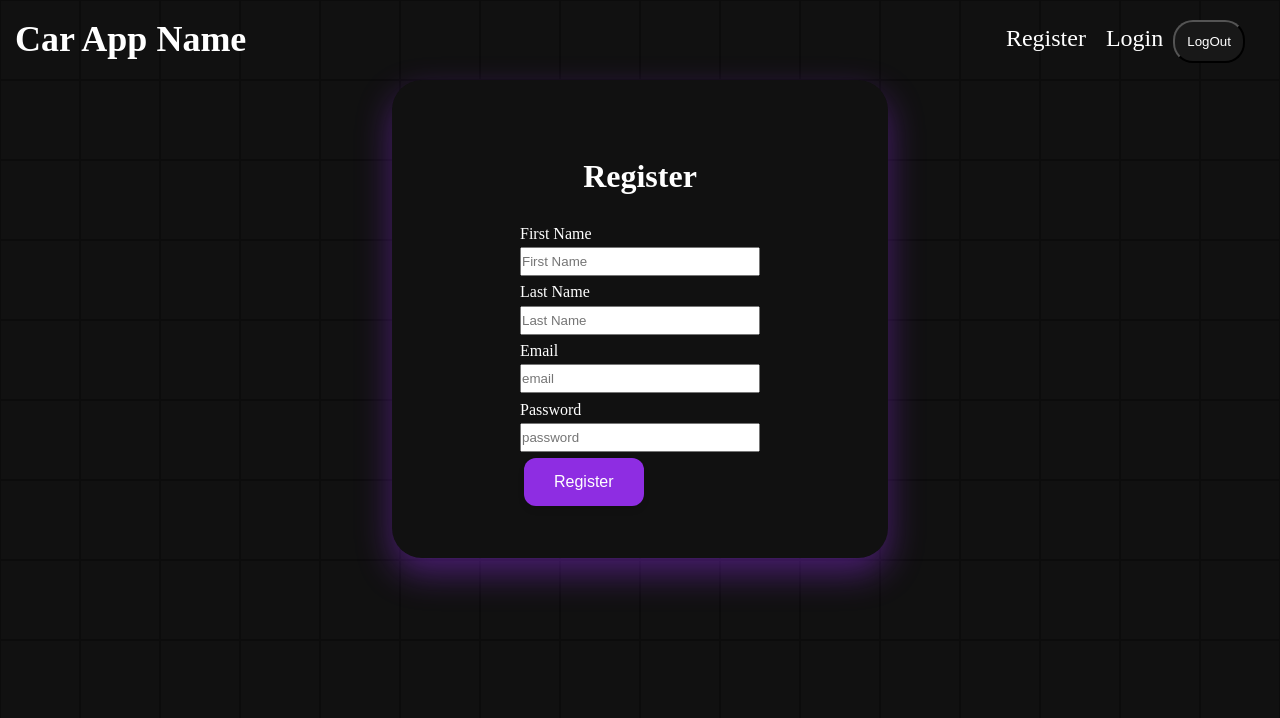
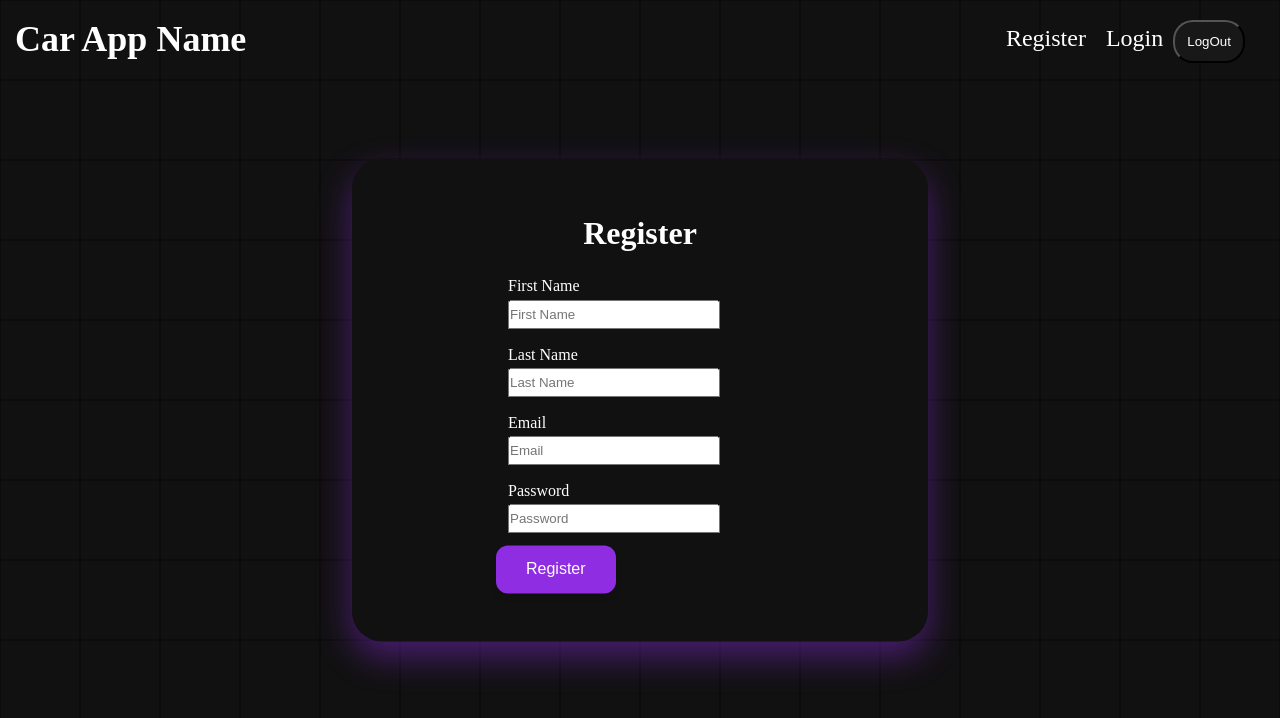
Before and after one commit to amitchell303/capstoneFrontend, a React (Vite) app: page /register in a window 1280 px wide. Shown: the top 718 px of the page. Built offline with nearby package versions, Linux system fonts and the light colour scheme; no server answers.

Commit message:
centered main container

```diff
--- a/src/App.css
+++ b/src/App.css
@@ -66,31 +66,31 @@
 }
 /*  Register  */
 .page {
-  position: relative;
-  z-index: 1;
   color: #fff;
   background-color: #111;
   box-shadow: 0 15px 35px #8d2de274;
-  width: 100%;
-  max-width: 400px;
+  width: 30rem;
+  height: auto;
   padding: 3rem;
-  margin: 0 auto;
   border-radius: 30px;
   display: flex;
   flex-direction: column;
   align-items: center;
+  z-index: 1;
+  position: absolute;
+  top: 50%;
+  left: 50%;
+  transform: translate(-50%, -50%);
 }
 .page h1 {
   text-align: center;
-  margin-bottom: 1rem;
+  margin: 0;
 }
 .page button {
   color: white;
   background-color: #8e2de2;
   border: none;
   padding: 15px 30px;
-  /* margin-left: 4rem; */
-  margin: 4px;
   text-align: center;
   text-decoration: none;
   font-size: 16px;
@@ -103,17 +103,14 @@
   box-shadow: 0 8px 12px rgba(0, 0, 0, 0.2);
 }
 form {
-  margin: 0 auto;
   width: 60%;
-  div {
-    margin: 0 auto;
-  }
 }
 .form-group {
+  margin: 0.75rem;
   display: flex;
   flex-direction: column;
-  margin-bottom: 1%;
   input {
+    width: 13rem;
     padding: 5px 0px;
   }
 }
--- a/src/components/Registration.jsx
+++ b/src/components/Registration.jsx
@@ -65,7 +65,7 @@
               <input
                 type="email"
                 value={email}
-                placeholder="email"
+                placeholder="Email"
                 onChange={(ev) => setEmail(ev.target.value)}
               />
             </div>
@@ -74,7 +74,7 @@
               <input
                 type="password"
                 value={password}
-                placeholder="password"
+                placeholder="Password"
                 onChange={(ev) => setPassword(ev.target.value)}
               />
             </div>
--- a/src/components/login.css
+++ b/src/components/login.css
@@ -1,34 +1,3 @@
-/*  Responsive Sizing  */
-/*Tablets*/
-@media (max-width: 768px) {
-  nav ul {
-    margin: 1rem;
-  }
-  nav li {
-    margin: 10px;
-  }
-  .content-container {
-    padding: 2rem;
-  }
-}
-/*Phones*/
-@media (max-width: 600px) {
-  nav {
-    justify-content: center;
-  }
-  nav ul {
-    text-align: center;
-    margin: 1rem 0;
-  }
-  nav li {
-    display: block;
-    margin: 10px 0;
-  }
-  .grid {
-    grid-template-columns: repeat(8, 1fr);
-  }
-}
-
 html,
 body {
   margin: 0;
@@ -41,7 +10,9 @@
   width: 100%;
   height: 75%;
   margin: 0 auto;
-  align-content: center;
+  display: flex;
+  justify-content: center;
+  align-items: center;
 }
 
 /* Navbar */
@@ -81,15 +52,16 @@
   color: #fff;
   background-color: #111;
   box-shadow: 0 15px 35px #8d2de274;
-  width: auto;
   padding: 3rem;
-  margin: 0 auto;
   border-radius: 30px;
   display: flex;
   flex-direction: column;
   align-items: center;
-  position: relative;
   z-index: 1;
+  position: absolute;
+  top: 50%;
+  left: 50%;
+  transform: translate(-50%, -50%);
 }
 .content-container h1 {
   text-align: center;
@@ -152,3 +124,34 @@
   background-color: #8e2de2;
   transition: 0s;
 }
+
+/*  Responsive Sizing  */
+/*Tablets*/
+@media (max-width: 768px) {
+  nav ul {
+    margin: 1rem;
+  }
+  nav li {
+    margin: 10px;
+  }
+  .content-container {
+    padding: 2rem;
+  }
+}
+/*Phones*/
+@media (max-width: 600px) {
+  nav {
+    justify-content: center;
+  }
+  nav ul {
+    text-align: center;
+    margin: 1rem 0;
+  }
+  nav li {
+    display: block;
+    margin: 10px 0;
+  }
+  .grid {
+    grid-template-columns: repeat(8, 1fr);
+  }
+}
```
